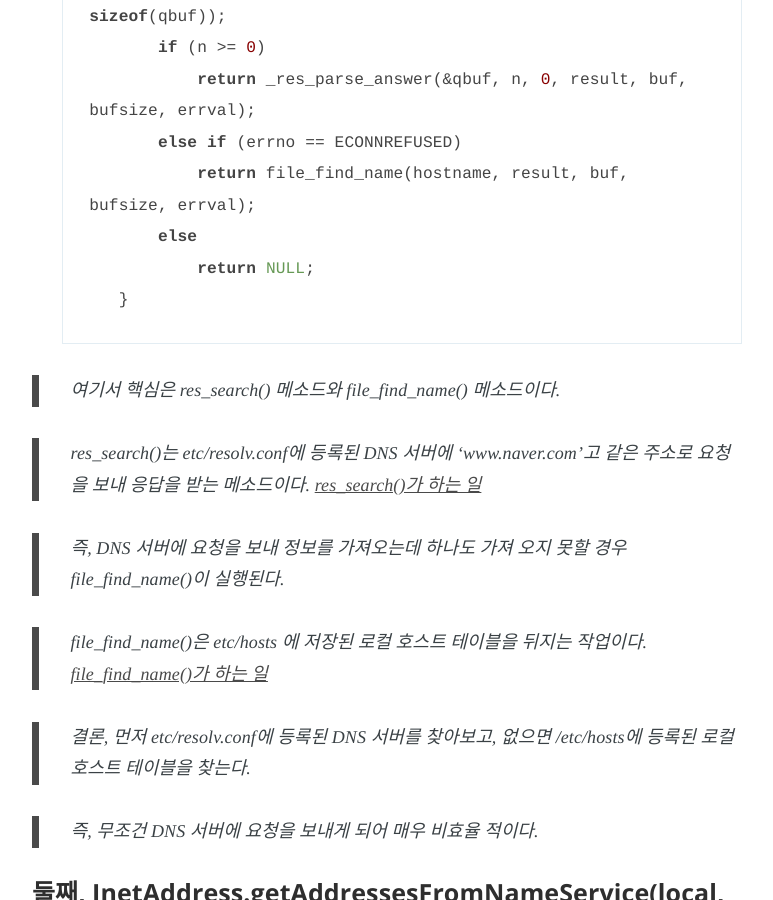
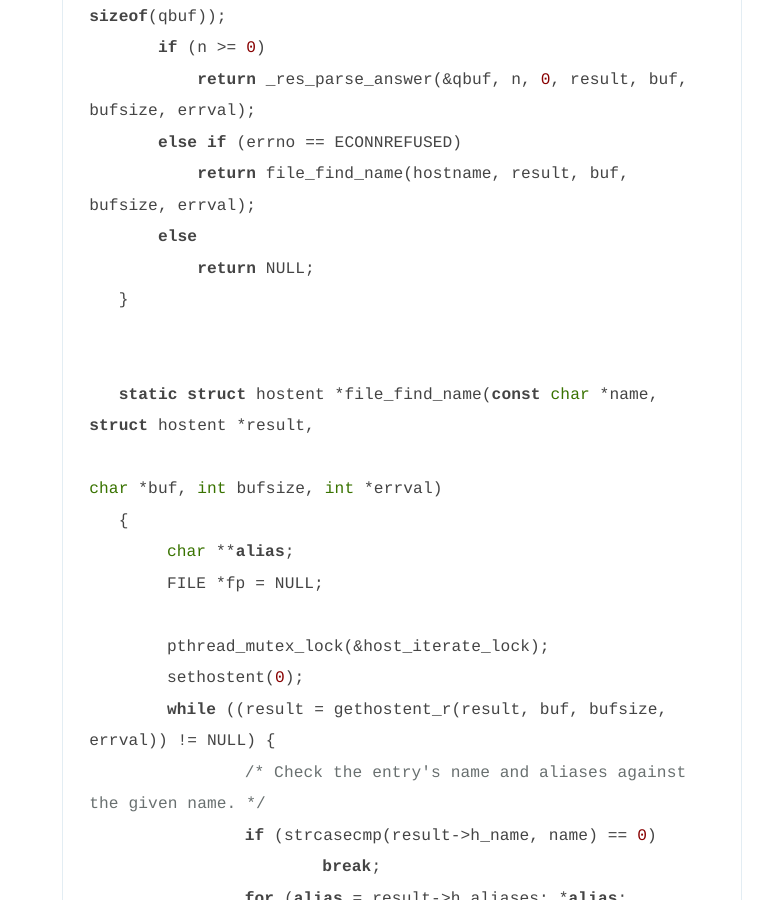
Before and after one commit to pkgonan/pkgonan.github.io, a Jekyll site: the page built from _posts/2018-06-17-InetAddress-getLocalHost.md, in a window 1280 px wide and 900 px high, scrolled down 5777 px. Shown: the whole window, without its empty margins (253-1026 px from the left). Built offline with Jekyll 4.4.1, drawn with Linux system fonts in a browser that asks for light colours; nearby versions of some CDN libraries; some web fonts are replaced; some of the changed text lies outside the part shown.

Commit message:
리펙토링

```diff
--- a/_posts/2018-06-17-InetAddress-getLocalHost.md
+++ b/_posts/2018-06-17-InetAddress-getLocalHost.md
@@ -166,6 +166,30 @@
          }
 
 
+         static struct hostent *file_find_name(const char *name, struct hostent *result,
+         									  char *buf, int bufsize, int *errval)
+         {
+         	char **alias;
+         	FILE *fp = NULL;
+
+         	pthread_mutex_lock(&host_iterate_lock);
+         	sethostent(0);
+         	while ((result = gethostent_r(result, buf, bufsize, errval)) != NULL) {
+         		/* Check the entry's name and aliases against the given name. */
+         		if (strcasecmp(result->h_name, name) == 0)
+         			break;
+         		for (alias = result->h_aliases; *alias; alias++) {
+         			if (strcasecmp(*alias, name) == 0)
+         				break;
+         		}
+         	}
+         	pthread_mutex_unlock(&host_iterate_lock);
+         	if (!result && errno != ERANGE)
+         		*errval = HOST_NOT_FOUND;
+         	return result;
+         }
+
+
 
 
 > 여기서 핵심은 res_search() 메소드와 file_find_name() 메소드이다.
@@ -174,7 +198,7 @@
 
 > 즉, DNS 서버에 요청을 보내 정보를 가져오는데 하나도 가져 오지 못할 경우 file_find_name()이 실행된다.
 
-> file_find_name()은 etc/hosts 에 저장된 로컬 호스트 테이블을 뒤지는 작업이다. [file_find_name()가 하는 일](https://nxmnpg.lemoda.net/ko/3/gethostent)
+> file_find_name()은 etc/hosts 에 저장된 로컬 호스트 테이블을 뒤지는 작업이다. 여기서 핵심은 gethostent_r() 메소드이다. [file_find_name()가 하는 일](https://nxmnpg.lemoda.net/ko/3/gethostent)
 
 > 결론, 먼저 etc/resolv.conf에 등록된 DNS 서버를 찾아보고, 없으면 /etc/hosts에 등록된 로컬 호스트 테이블을 찾는다.
 
```
Also changed, not shown: other parts of _posts/2018-06-17-InetAddress-getLocalHost.md (+2 -1 lines).
